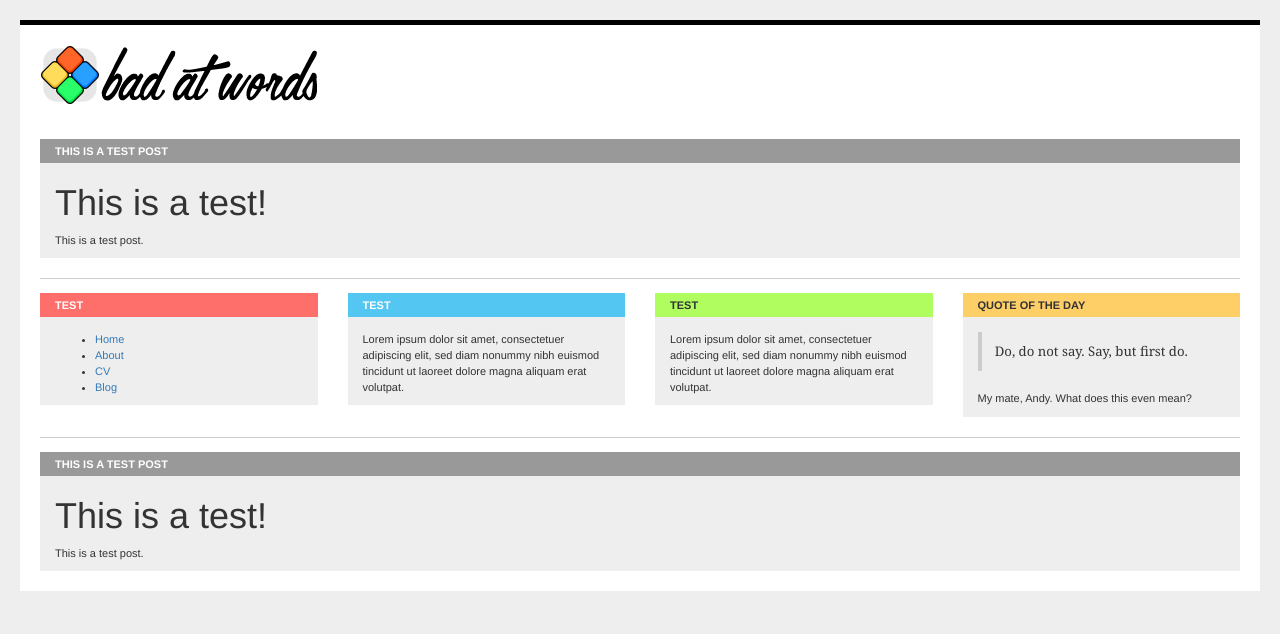
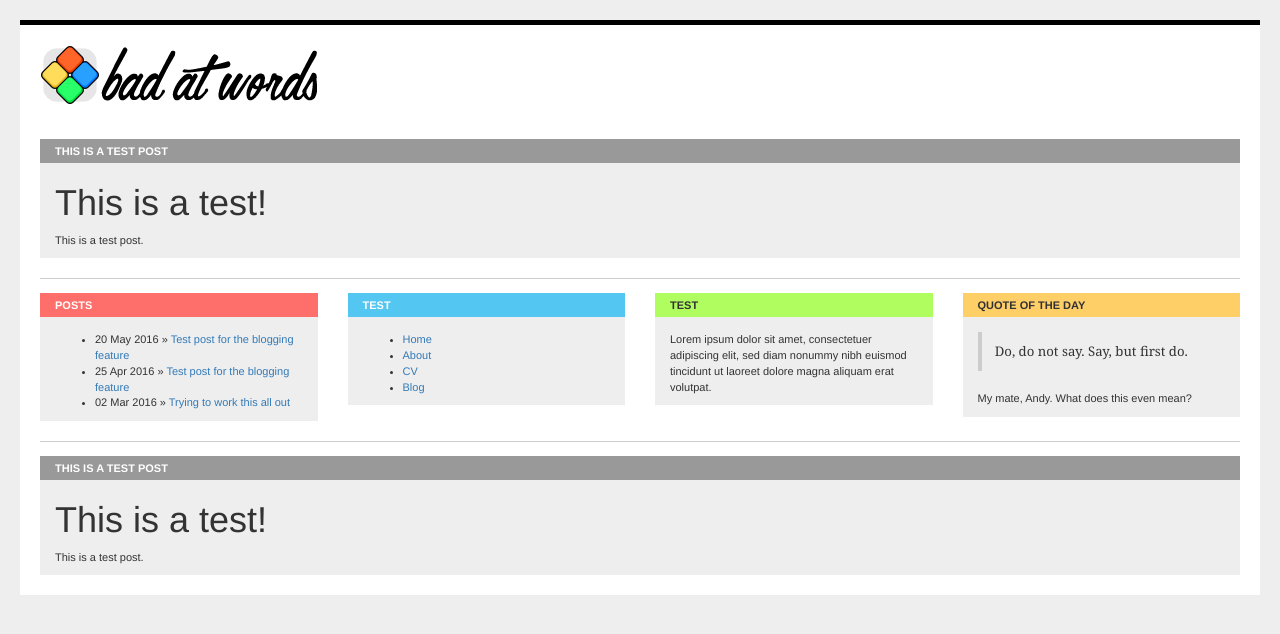
Before and after one commit to davidgitstuff/davidgitstuff.github.io, a Jekyll site: the page built from index.html, in a window 1280 px wide. Shown: the top 634 px of the page. Built offline with Jekyll 4.4.1, drawn with Linux system fonts in a browser that asks for light colours.

Commit message:
default layout update

```diff
--- a/_layouts/default.html
+++ b/_layouts/default.html
@@ -46,8 +46,23 @@
 
         <div class="col-md-3">
           <div class="col-md-12 greybox">
-            <h2 class="colred">TEST</h2>
-            <nav>
+            <h2 class="colred">posts</h2>
+						<ul class="posts">
+
+							{% for post in site.posts %}
+								<li><span>{{ post.date | date_to_string }}</span> » <a href="{{ post.url }}" title="{{ post.title }}">{{ post.title }}</a></li>
+							{% endfor %}
+						</ul>
+          </div>
+        </div>
+
+
+
+
+        <div class="col-md-3">
+          <div class="col-md-12 greybox">
+            <h2 class="colblue">TEST</h2>
+						<nav>
               <ul>
                   <li><a href="/">Home</a></li>
                   <li><a href="/about">About</a></li>
@@ -55,16 +70,6 @@
                   <li><a href="/blog">Blog</a></li>
               </ul>
             </nav>
-          </div>
-        </div>
-
-
-        <div class="col-md-3">
-          <div class="col-md-12 greybox">
-            <h2 class="colblue">TEST</h2>
-            <p>
-              Lorem ipsum dolor sit amet, consectetuer adipiscing elit, sed diam nonummy nibh euismod tincidunt ut laoreet dolore magna aliquam erat volutpat.
-            </p>
           </div>
         </div>
 
```
